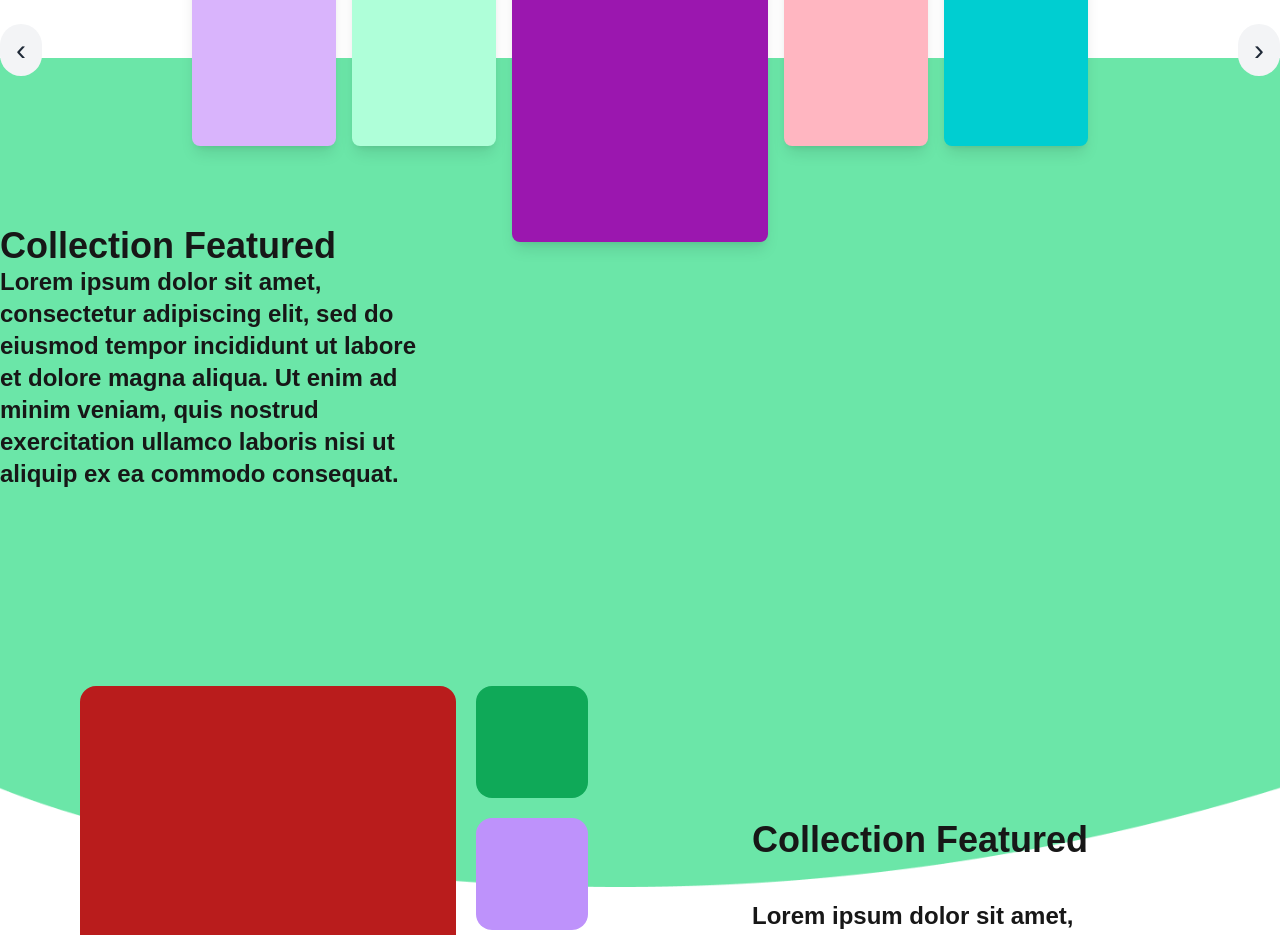
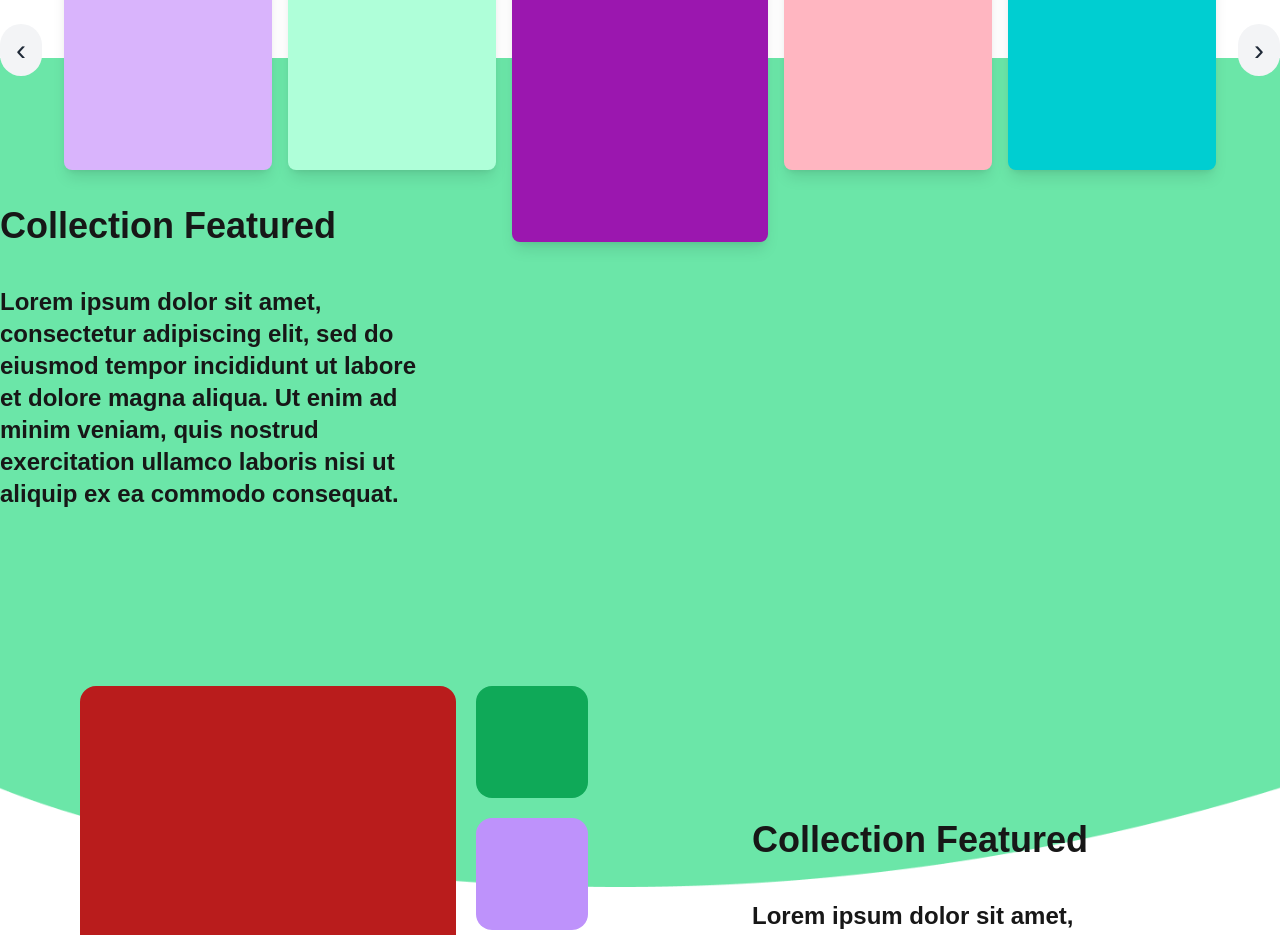
Before and after one commit to sabrina-boby/next-js-project, a Next.js app: page / in a window 1280 px wide. Shown: the part 2120-3055 px from the top of the page. Built offline with nearby package versions, Linux system fonts and the light colour scheme.

Commit message:
add some update

```diff
--- a/src/app/Home/CarasolSection.tsx
+++ b/src/app/Home/CarasolSection.tsx
@@ -3,11 +3,11 @@ import Carousel from "./Carousel";
 const CarasolSection = () => {
   return (
     <div className="flex relative flex-col-reverse lg:flex-row justify-between w-full lg:h-[600px] mt-52 lg:mt-52 py-10 lg:py-20 bg-bgColor2">
-      <div className="w-full lg:w-4/12 flex flex-col items-center lg:items-start justify-center text-lg lg:text-2xl font-bold px-5 lg:px-0">
+      <div className="container w-full lg:w-4/12 flex flex-col items-center lg:items-start justify-center text-lg lg:text-2xl font-bold px-5 lg:px-0">
         <h3 className="font-extrabold text-3xl lg:text-4xl text-center lg:text-left w-full">
           Collection Featured
         </h3>
-        <p className="text-center lg:text-left">
+        <p className="text-center mt-10 lg:text-left">
           Lorem ipsum dolor sit amet, consectetur adipiscing elit, sed do
           eiusmod tempor incididunt ut labore et dolore magna aliqua. Ut enim ad
           minim veniam, quis nostrud exercitation ullamco laboris nisi ut
--- a/src/app/Home/Carousel.tsx
+++ b/src/app/Home/Carousel.tsx
@@ -1,81 +1,3 @@
-// "use client";
-// import React, { useState } from "react";
-
-// const Carousel = () => {
-//   const colors = [
-//     "#D9B4FC",
-//     "#AFFFD9",
-//     "#9B17AF",
-//     "#FFB6C1",
-//     "#00CED1",
-//     "#FFD700",
-//     "#9370DB",
-//   ]; // Array of color boxes
-//   const [currentIndex, setCurrentIndex] = useState(2); // Start with the 3rd item (index 2) in the middle
-
-//   // Function to get the correct index in a circular manner
-//   const getIndex = (index: number) => {
-//     return (index + colors.length) % colors.length;
-//   };
-
-//   // Handle left arrow click
-//   const handlePrevClick = () => {
-//     setCurrentIndex((prevIndex) => getIndex(prevIndex - 1));
-//   };
-
-//   // Handle right arrow click
-//   const handleNextClick = () => {
-//     setCurrentIndex((prevIndex) => getIndex(prevIndex + 1));
-//   };
-
-//   return (
-//     <div className="relative flex justify-center items-center w-full py-10">
-//       {/* Left arrow */}
-//       <button
-//         className="absolute left-0 text-3xl bg-gray-100 hover:bg-gray-300 text-gray-800 px-4 py-2 rounded-full focus:outline-none"
-//         onClick={handlePrevClick}
-//       >
-//         &#8249;
-//       </button>
-
-//       {/* Carousel container */}
-//       <div className="flex justify-center items-center gap-4 w-full">
-//         {/* Displaying 5 boxes in an infinite loop */}
-//         {[...Array(5)].map((_, index) => {
-//           const adjustedIndex = getIndex(currentIndex - 2 + index);
-//           const color = colors[adjustedIndex];
-
-//           // Determine size based on position relative to the center
-//           let boxSize = "w-48 h-60"; // Small box size
-//           let zIndex = "z-0";
-//           if (index === 2) {
-//             boxSize = "w-64 h-96"; // Main center box size
-//             zIndex = "z-10";
-//           }
-
-//           return (
-//             <div
-//               key={adjustedIndex}
-//               className={`transition-all duration-300 ease-in-out ${boxSize} rounded-lg shadow-lg ${zIndex}`}
-//               style={{ backgroundColor: color }}
-//             ></div>
-//           );
-//         })}
-//       </div>
-
-//       {/* Right arrow */}
-//       <button
-//         className="absolute right-0 text-3xl bg-gray-100 hover:bg-gray-300 text-gray-800 px-4 py-2 rounded-full focus:outline-none"
-//         onClick={handleNextClick}
-//       >
-//         &#8250;
-//       </button>
-//     </div>
-//   );
-// };
-
-// export default Carousel;
-
 
 "use client";
 import React, { useState } from "react";
@@ -125,10 +47,10 @@ const Carousel = () => {
           const color = colors[adjustedIndex];
 
           // Determine size based on position relative to the center
-          let boxSize = "w-20 h-28 sm:w-28 sm:h-36 md:w-36 md:h-48"; // Small box size for mobile/tablet/desktop
+          let boxSize = "w-20 h-28 sm:w-28 sm:h-36 md:w-36 md:h-40 lg:w-52 lg:h-60"; // Small box size for mobile/tablet/desktop
           let zIndex = "z-0";
           if (index === 2) {
-            boxSize = "w-28 h-36 sm:w-40 sm:h-56 md:w-64 md:h-96"; // Main center box size
+            boxSize = "w-28 h-36 sm:w-40 sm:h-56 md:w-48 md:h-56 lg:w-64 lg:h-96"; // Main center box size
             zIndex = "z-10";
           }
 
```
